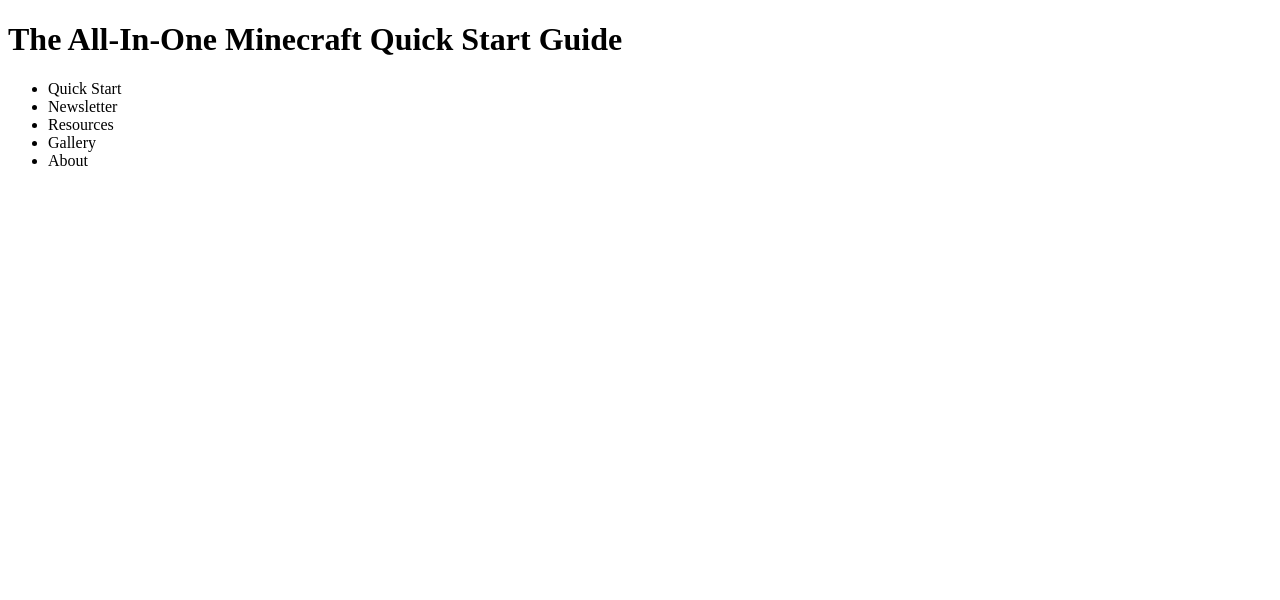
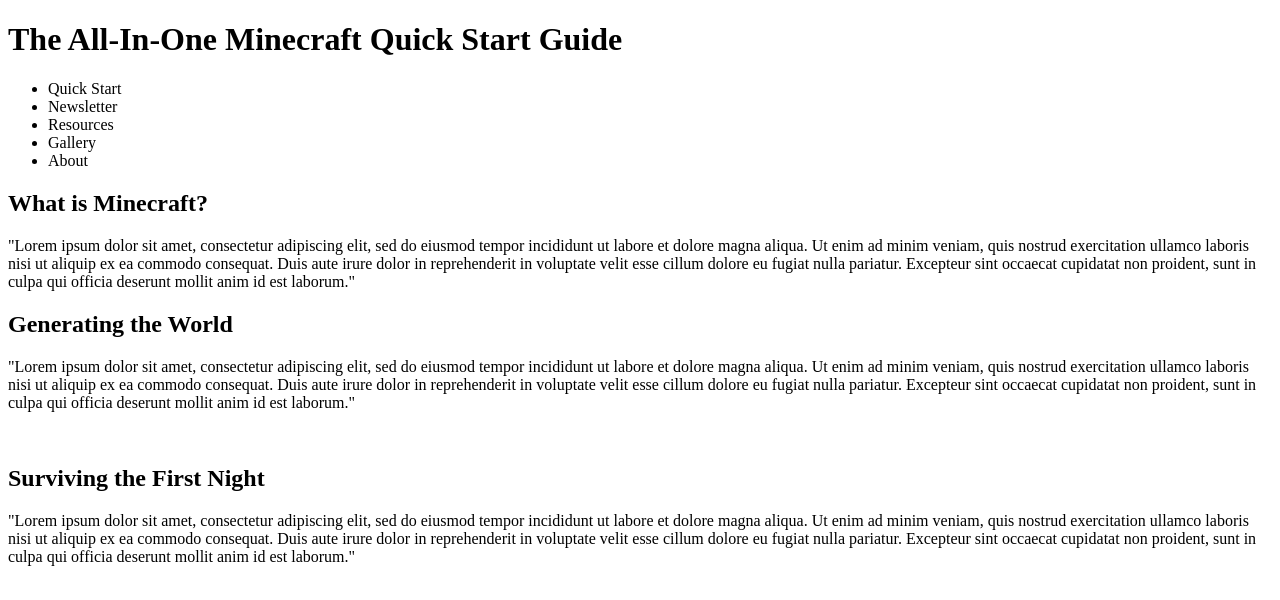
Before and after one commit to J-M28/C-2.MinecraftGuideSite, a plain HTML site: page index.html in a window 1280 px wide. Drawn offline with Linux system fonts and the light colour scheme.

Commit message:
add html markup for content-container

```diff
--- a/index.html
+++ b/index.html
@@ -17,6 +17,49 @@
             </nav>
         </div>
         <div class="content-container">
+            <article>
+                <header>
+                    <h2>What is Minecraft?</h2>
+                </header>
+                <p>
+                    "Lorem ipsum dolor sit amet, consectetur adipiscing elit, sed do
+                    eiusmod tempor incididunt ut labore et dolore magna aliqua. Ut enim
+                    ad minim veniam, quis nostrud exercitation ullamco laboris nisi ut
+                    aliquip ex ea commodo consequat. Duis aute irure dolor in reprehenderit
+                    in voluptate velit esse cillum dolore eu fugiat nulla pariatur. Excepteur
+                    sint occaecat cupidatat non proident, sunt in culpa qui officia deserunt
+                    mollit anim id est laborum."
+                </p>
+            </article>
+            <article>
+                <header>
+                    <h2>Generating the World</h2>
+                </header>
+                <p>
+                    "Lorem ipsum dolor sit amet, consectetur adipiscing elit, sed do
+                    eiusmod tempor incididunt ut labore et dolore magna aliqua. Ut enim
+                    ad minim veniam, quis nostrud exercitation ullamco laboris nisi ut
+                    aliquip ex ea commodo consequat. Duis aute irure dolor in reprehenderit
+                    in voluptate velit esse cillum dolore eu fugiat nulla pariatur. Excepteur
+                    sint occaecat cupidatat non proident, sunt in culpa qui officia deserunt
+                    mollit anim id est laborum."
+                </p>
+                <img>
+            </article>
+            <article>
+                <header>
+                    <h2>Surviving the First Night</h2>
+                </header>
+                <p>
+                    "Lorem ipsum dolor sit amet, consectetur adipiscing elit, sed do
+                    eiusmod tempor incididunt ut labore et dolore magna aliqua. Ut enim
+                    ad minim veniam, quis nostrud exercitation ullamco laboris nisi ut
+                    aliquip ex ea commodo consequat. Duis aute irure dolor in reprehenderit
+                    in voluptate velit esse cillum dolore eu fugiat nulla pariatur. Excepteur
+                    sint occaecat cupidatat non proident, sunt in culpa qui officia deserunt
+                    mollit anim id est laborum."
+                </p>
+            </article>
         </div>
     </body>
 </html>
```
